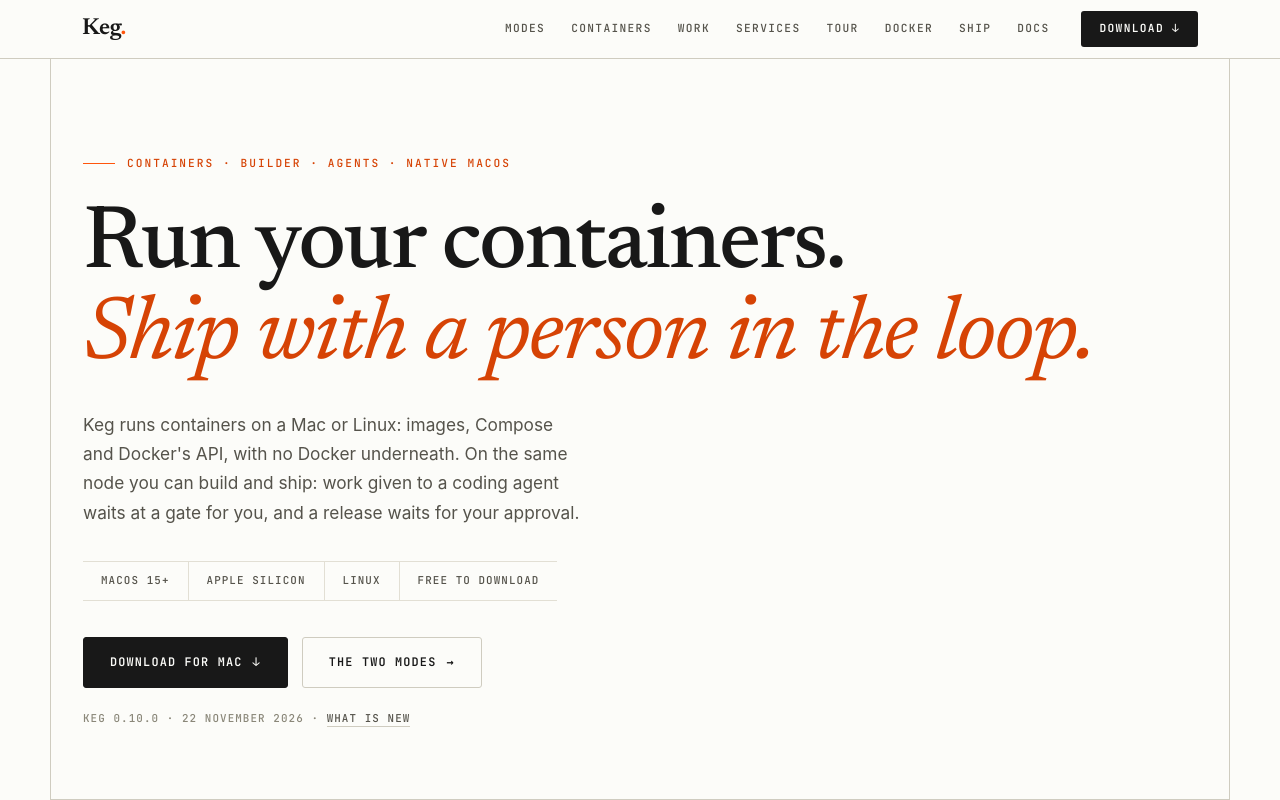
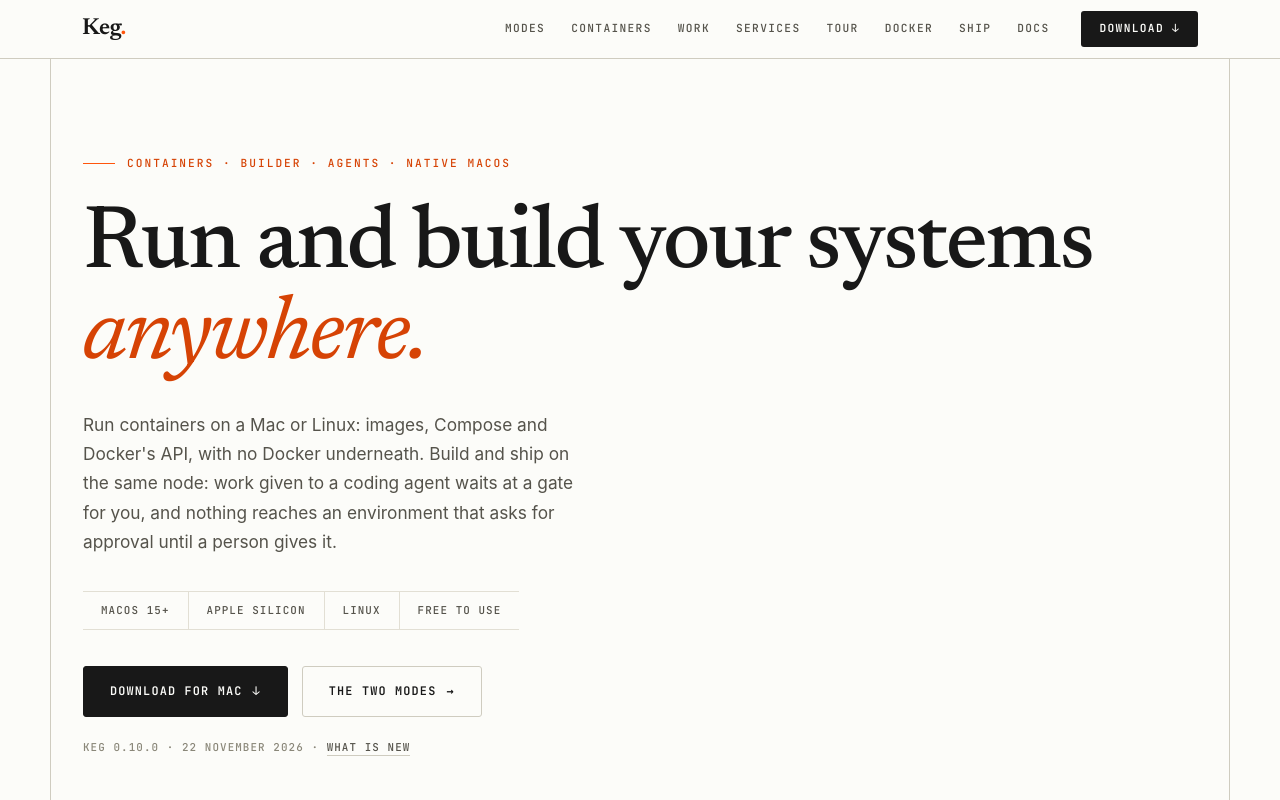
Before and after one commit to rahult/keg, a website: page site/index.html in a window 1280 px wide. Shown: the top 800 px of the page. Drawn offline with Linux system fonts and the light colour scheme.

Commit message:
The page's tagline: Run and build your systems anywhere
In the headline, the title and the descriptions, with the hero's sentence
following from it. Free to use under the Keg License, in the footer.

Co-Authored-By: Claude Opus 5.5 <noreply@anthropic.com>

```diff
--- a/site/index.html
+++ b/site/index.html
@@ -3,16 +3,20 @@
 <head>
 <meta charset="UTF-8">
 <meta name="viewport" content="width=device-width, initial-scale=1.0">
-<title>Keg — Run containers, and ship with a person in the loop</title>
-<meta name="description" content="Keg runs containers on a Mac or Linux, with Compose and Docker's API and no Docker underneath. On the same node you can build and ship: work given to a coding agent waits at a gate for you, and releases wait for your approval. Free to download.">
-<meta property="og:title" content="Keg — Run containers, and ship with a person in the loop">
-<meta property="og:description" content="Containers in milliseconds, Compose and Docker's API on a Mac or Linux. Work given to an agent waits at a gate, and releases wait for a person. Free to download.">
+<title>Keg — Run and build your systems anywhere</title>
+<meta name="description" content="Run and build your systems anywhere. Keg runs containers on a Mac or Linux, with Compose and Docker's API and no Docker underneath. On the same node you can build and ship: work given to a coding agent waits at a gate for you, and releases wait for your approval. Free to use.">
+<meta property="og:title" content="Keg — Run and build your systems anywhere">
+<meta property="og:description" content="Run and build your systems anywhere. Containers in milliseconds, Compose and Docker's API on a Mac or Linux; work given to an agent waits at a gate, and releases wait for a person. Free to use.">
 <meta property="og:type" content="website">
 <meta property="og:url" content="https://keg.rahultrikha.com/">
 <meta property="og:image" content="https://keg.rahultrikha.com/og-cover.png">
+<meta property="og:image:width" content="1200">
+<meta property="og:image:height" content="630">
+<meta property="og:image:alt" content="Keg: Run and build your systems anywhere, beside the Mac app in Builder mode">
 <meta name="twitter:card" content="summary_large_image">
-<meta name="twitter:title" content="Keg — Run containers, and ship with a person in the loop">
-<meta name="twitter:description" content="Containers in milliseconds, Compose and Docker's API on a Mac or Linux. Work given to an agent waits at a gate, and releases wait for a person. Free to download.">
+<meta name="twitter:image" content="https://keg.rahultrikha.com/og-cover.png">
+<meta name="twitter:title" content="Keg — Run and build your systems anywhere">
+<meta name="twitter:description" content="Run and build your systems anywhere. Containers in milliseconds, Compose and Docker's API on a Mac or Linux; work given to an agent waits at a gate, and releases wait for a person. Free to use.">
 <link rel="icon" type="image/png" sizes="32x32" href="favicon-32.png">
 <link rel="apple-touch-icon" href="icon-180.png">
 <link rel="preconnect" href="https://fonts.googleapis.com">
@@ -371,6 +375,8 @@ a:focus-visible, .btn:focus-visible {
 .ledger-item p a, .sec-desc a { border-bottom: 1px solid var(--line); transition: color 0.25s, border-color 0.25s; }
 .ledger-item p a:hover, .sec-desc a:hover { color: var(--accent-ink); border-color: var(--accent); }
 .colophon .links { flex-wrap: wrap; row-gap: 10px; }
+.colophon .fine a { color: var(--ink-2); border-bottom: 1px solid var(--line); transition: color 0.25s, border-color 0.25s; }
+.colophon .fine a:hover { color: var(--accent-ink); border-color: var(--accent); }
 .step p code { font-family: var(--mono); font-size: 0.78rem; color: var(--ink); background: var(--paper-2); padding: 1px 5px; border-radius: 3px; }
 </style>
 </head>
@@ -400,13 +406,13 @@ a:focus-visible, .btn:focus-visible {
 <section class="hero">
   <div>
     <div class="kicker">Containers · Builder · Agents · Native macOS</div>
-    <h1>Run your containers.<br><em>Ship with a person in the loop.</em></h1>
-    <p class="hero-sub">Keg runs containers on a Mac or Linux: images, Compose and Docker's API, with no Docker underneath. On the same node you can build and ship: work given to a coding agent waits at a gate for you, and a release waits for your approval.</p>
+    <h1>Run and build your systems <em>anywhere.</em></h1>
+    <p class="hero-sub">Run containers on a Mac or Linux: images, Compose and Docker's API, with no Docker underneath. Build and ship on the same node: work given to a coding agent waits at a gate for you, and nothing reaches an environment that asks for approval until a person gives it.</p>
     <div class="hero-specs">
       <span>macOS 15+</span>
       <span>Apple silicon</span>
       <span>Linux</span>
-      <span>Free to download</span>
+      <span>Free to use</span>
     </div>
     <div class="hero-actions">
       <a href="https://github.com/rahult/keg/releases/latest/download/Keg.dmg" class="btn btn-primary">Download for Mac <span class="arr">↓</span></a>
@@ -569,8 +575,8 @@ a:focus-visible, .btn:focus-visible {
     </div>
     <div class="ledger-item">
       <div class="ledger-idx"><span>No. 16</span><span>Free</span></div>
-      <h3>Free to Download</h3>
-      <p>Download it and run it. No account and no telemetry.</p>
+      <h3>Free to Use</h3>
+      <p>Download it and run it. No account and no telemetry. There will always be a free version.</p>
     </div>
   </div>
 </section>
@@ -1089,7 +1095,7 @@ keg rollback hello-keg \
 
 <!-- CTA -->
 <section class="cta">
-  <h2>One app. One command.<br><em>Free to download.</em></h2>
+  <h2>One app. One command.<br><em>Free to use.</em></h2>
   <p>For Apple silicon Macs on macOS 15 or later. On Linux, from the release's archives for x86_64 and aarch64.</p>
   <div class="hero-actions">
     <a href="https://github.com/rahult/keg/releases/latest/download/Keg.dmg" class="btn btn-primary">Download for Mac <span class="arr">↓</span></a>
@@ -1100,7 +1106,7 @@ keg rollback hello-keg \
 <!-- Colophon -->
 <footer class="colophon">
   <div class="fine">
-    Copyright © 2026 Rahul Trikha.<br>
+    Copyright © 2026 Rahul Trikha. Free to use under the <a href="https://github.com/rahult/keg/blob/main/LICENSE.md">Keg License</a>.<br>
     Keg 0.10.0 · 22 November 2026<br>
     Set in Newsreader &amp; JetBrains Mono
   </div>
```
